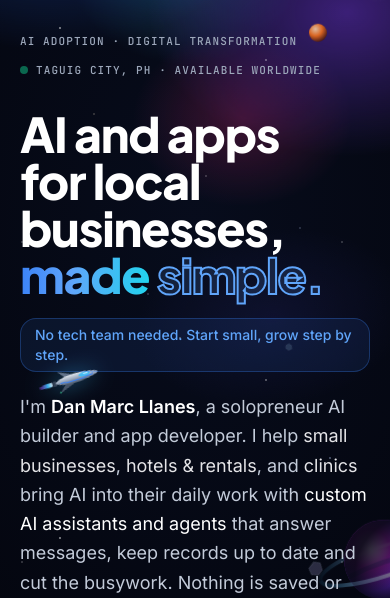
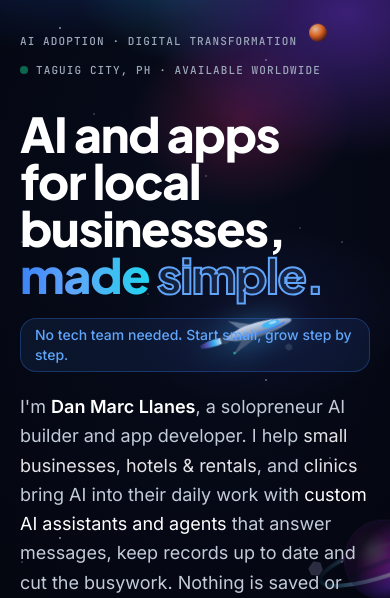
Before and after one commit to dmarcllanes/llaneslab, a plain HTML site: page index.html in a window 390 px wide. Shown: the part 112-710 px from the top of the page. Drawn offline with nearby package versions, Linux system fonts and the light colour scheme; animation ran at ten frames a second.

Commit message:
Bigger starship that flies past more often
- 150px on desktop (was 96px), 100px on mobile (was 64px)
- Loop every 20s (was 40s), first pass after 1s, crossing in ~11s

Co-Authored-By: Claude Opus 5.5 <noreply@anthropic.com>

```diff
--- a/index.html
+++ b/index.html
@@ -114,11 +114,11 @@
       9%   { opacity: .9; }
       12%  { transform: translate3d(42vw, 36vh, 0) rotate(-16deg); opacity: 0; }
       100% { transform: translate3d(42vw, 36vh, 0) rotate(-16deg); opacity: 0; } }
-    .ship { position: absolute; left: 0; top: 0; width: 96px; will-change: transform; transform: translate3d(-20vw, 70vh, 0);
-      filter: drop-shadow(0 0 10px rgba(56,189,248,.45)); animation: fly 40s linear 3s infinite; }
+    .ship { position: absolute; left: 0; top: 0; width: 150px; will-change: transform; transform: translate3d(-20vw, 70vh, 0);
+      filter: drop-shadow(0 0 14px rgba(56,189,248,.5)); animation: fly 20s linear 1s infinite; }
     @keyframes fly {
       0%   { transform: translate3d(-14vw, 74vh, 0) rotate(-12deg); }
-      40%  { transform: translate3d(112vw, 22vh, 0) rotate(-12deg); }
+      55%  { transform: translate3d(112vw, 22vh, 0) rotate(-12deg); }
       100% { transform: translate3d(112vw, 22vh, 0) rotate(-12deg); } }
     .ship .flame { transform-origin: 100% 50%; animation: flame .12s ease-in-out infinite alternate; }
     @keyframes flame { from { transform: scaleX(.85); opacity: .8; } to { transform: scaleX(1.1); opacity: 1; } }
@@ -128,10 +128,10 @@
     @media (max-width: 767px) {
       .planet.p-ring { width: 140px; right: -64px; bottom: 12vh; opacity: .5; }
       .planet.p-moon { display: none; }
-      .ship { width: 64px; }
+      .ship { width: 100px; }
       @keyframes fly {
         0%   { transform: translate3d(-24vw, 62vh, 0) rotate(-17deg); }
-        40%  { transform: translate3d(118vw, 40vh, 0) rotate(-17deg); }
+        55%  { transform: translate3d(118vw, 40vh, 0) rotate(-17deg); }
         100% { transform: translate3d(118vw, 40vh, 0) rotate(-17deg); } }
       .ast.ast-x { display: none; }
     }
```
Also changed, not shown: 1 other file.
